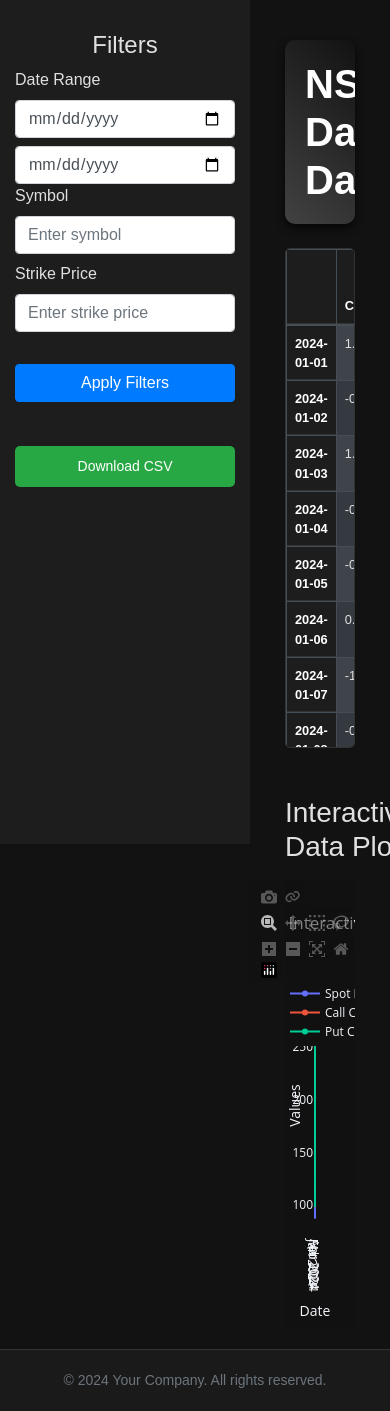
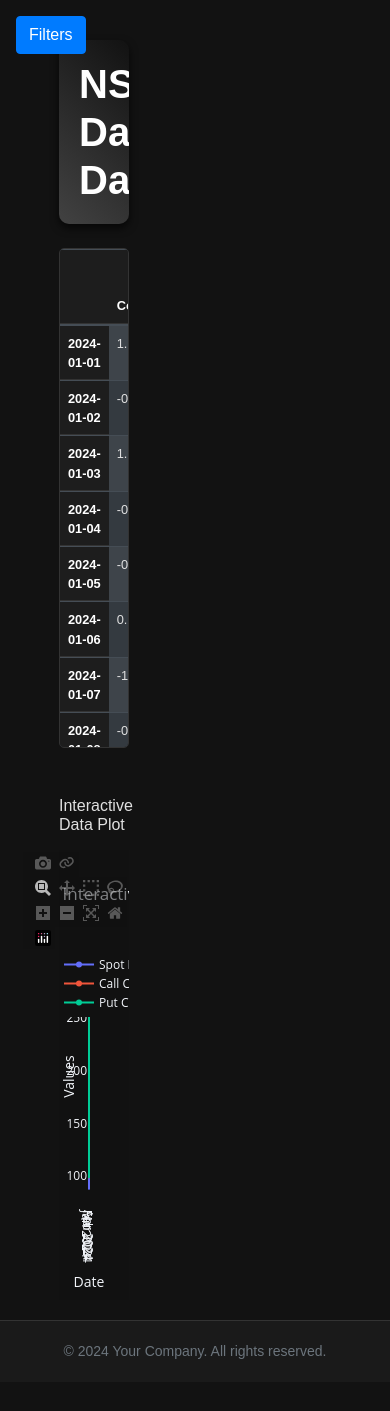
Before and after one commit to AbhinnV04/nse-data-dashboard, a Flask app: page / in a window 390 px wide. After the commit the page ends 1382 px from the top of that part, so only its background shows below. Run offline with Flask 3, Linux system fonts and the light colour scheme; the page is wider than the window, and the part outside it is not shown; some libraries are stand-ins or nearby versions.

Commit message:
Added responsiveness to Sidebar

```diff
--- a/templates/index.html
+++ b/templates/index.html
@@ -5,14 +5,20 @@
     <meta name="viewport" content="width=device-width, initial-scale=1.0">
     <title>NSE Data Dashboard</title>
     <link href="https://stackpath.bootstrapcdn.com/bootstrap/4.5.2/css/bootstrap.min.css" rel="stylesheet">
-    <link href="{{ url_for('static', filename='css/styles.css') }}" rel="stylesheet">
+    <link href="/static/css/styles.css" rel="stylesheet">
+    <script src="https://cdn.tailwindcss.com"></script>
 </head>
 <body>
     <div class="container-fluid">
         <div class="d-flex">
             <!-- Sidebar -->
-            <nav id="sidebar" class="col-md-3 col-lg-2 d-md-block sidebar">
+            <nav id="sidebar" class="hidden lg:block col-md-3 col-lg-2 d-md-block sidebar bg-black p-3 fixed lg:relative z-20">
                 <div class="sidebar-sticky">
+
+                    <button id="close-sidebar" class="lg:hidden btn btn-danger absolute top-4 right-4 z-10">
+                        Close
+                    </button>
+
                     <h4 class="text-center mt-3">Filters</h4>
                     <ul class="nav flex-column">
                         <li class="nav-item">
@@ -38,8 +44,13 @@
                 </div>
             </nav>
 
+
+            <button id="toggle-sidebar" class="lg:hidden btn btn-primary absolute top-4 left-4 z-20">
+                Filters
+            </button>
+
             <!-- Main Content Area -->
-            <main role="main" class="content-area">
+            <main role="main" class="content-area flex-1 ml-4">
                 <h2 class="main-title text-center">NSE Data Dashboard</h2>
 
                 <!-- Upper Section: DataFrame Display -->
```
Also changed, not shown: other parts of templates/index.html (+2 -1 lines), static/js/scripts.js (+10 -3 lines).
